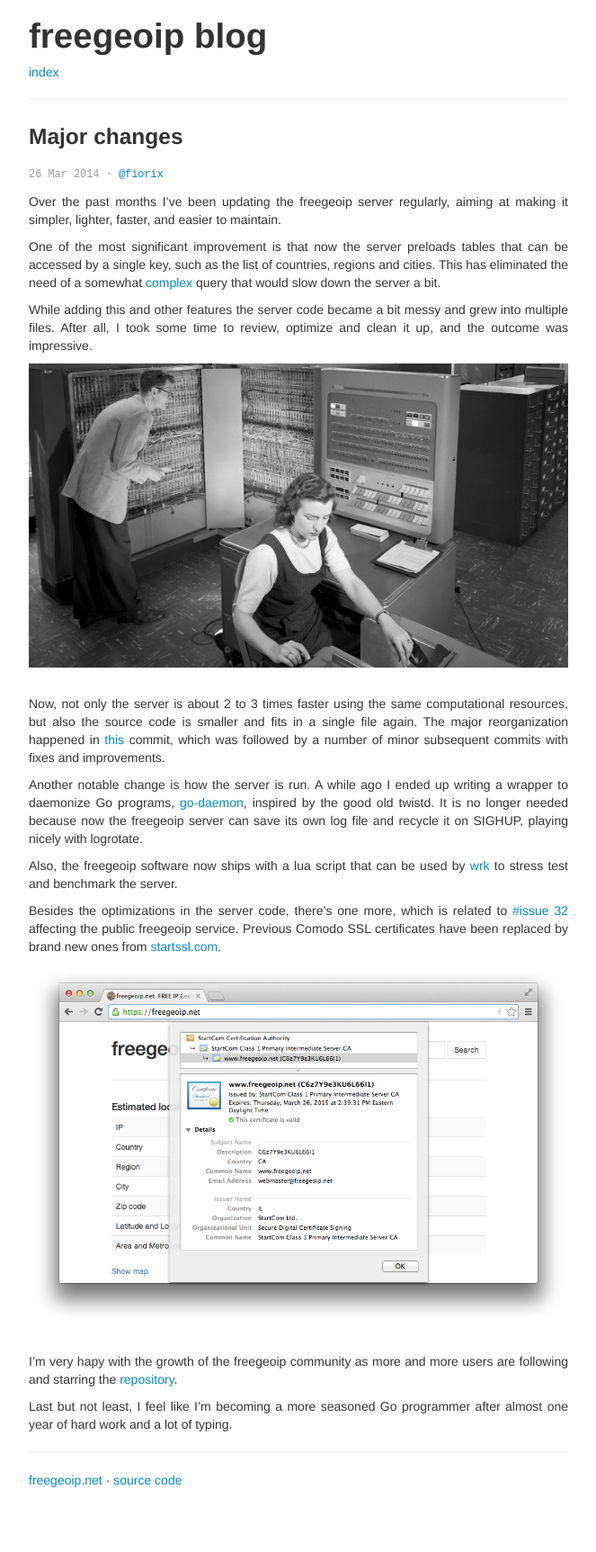
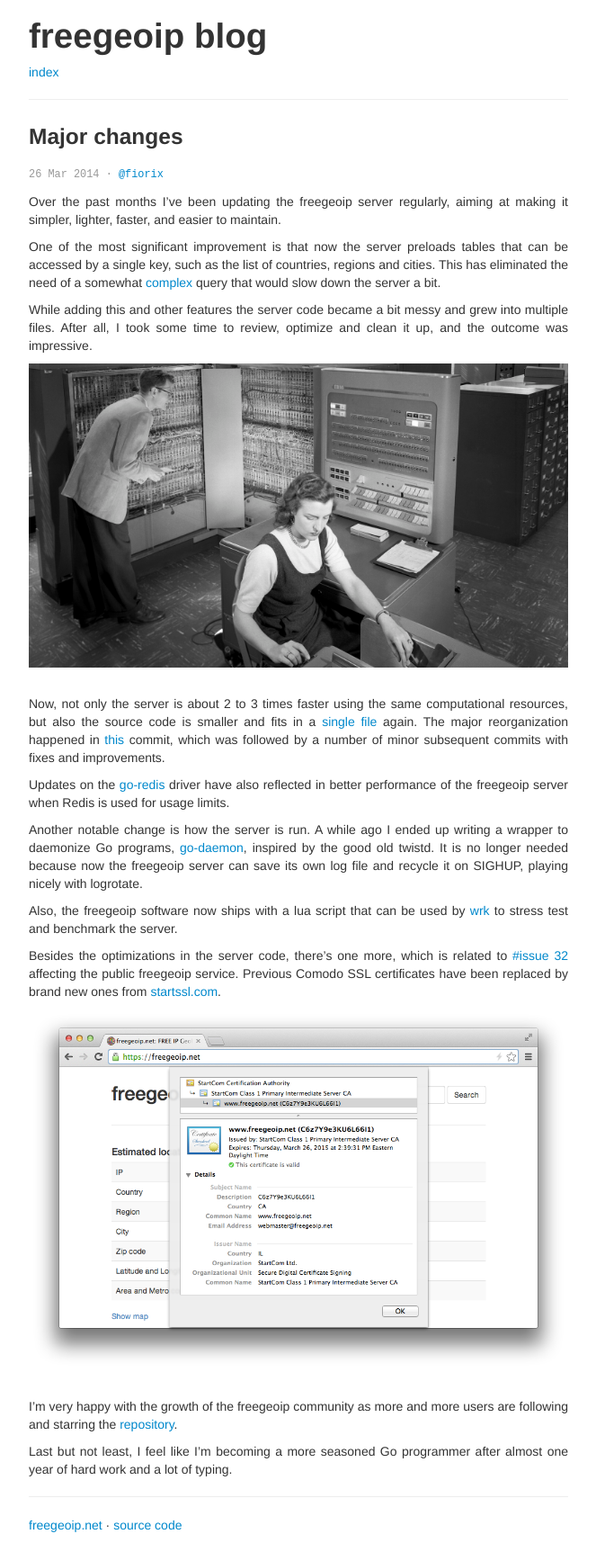
Before and after one commit to fiorix/freegeoip, a Jekyll site: the page built from _posts/2014-03-26-major-changes.md, in a window 1280 px wide. Shown: the whole page at 90% size, without its empty margins (308-971 px from the left). Built offline with Jekyll 4.4.1, drawn with Linux system fonts in a browser that asks for light colours; before the commit the page ends 1675 px from its top, so only the background shows below that.

Commit message:
Fixed typo, mentioned go-redis

```diff
--- a/_posts/2014-03-26-major-changes.md
+++ b/_posts/2014-03-26-major-changes.md
@@ -26,10 +26,15 @@ clean it up, and the outcome was impressive.
 
 Now, not only the server is about 2 to 3 times faster using the same
 computational resources, but also the source code is smaller and fits
-in a single file again. The major reorganization happened in
+in a [single file](https://github.com/fiorix/freegeoip/blob/master/freegeoip.go)
+again. The major reorganization happened in
 [this](https://github.com/fiorix/freegeoip/commit/78eacdf8e4dd5568e963ccd52acaa246ad16e23b)
 commit, which was followed by a number of minor subsequent commits with
 fixes and improvements.
+
+Updates on the [go-redis](https://github.com/fiorix/go-redis/) driver have
+also reflected in better performance of the freegeoip server when Redis is
+used for usage limits.
 
 Another notable change is how the server is run. A while ago I ended up
 writing a wrapper to daemonize Go programs,
@@ -52,7 +57,7 @@ have been replaced by brand new ones from [startssl.com](https://startssl.com).
 </div>
 <br>
 
-I'm very hapy with the growth of the freegeoip community as more and more
+I'm very happy with the growth of the freegeoip community as more and more
 users are following and starring the [repository](https://github.com/fiorix/freegeoip).
 
 Last but not least, I feel like I'm becoming a more seasoned Go programmer
```
